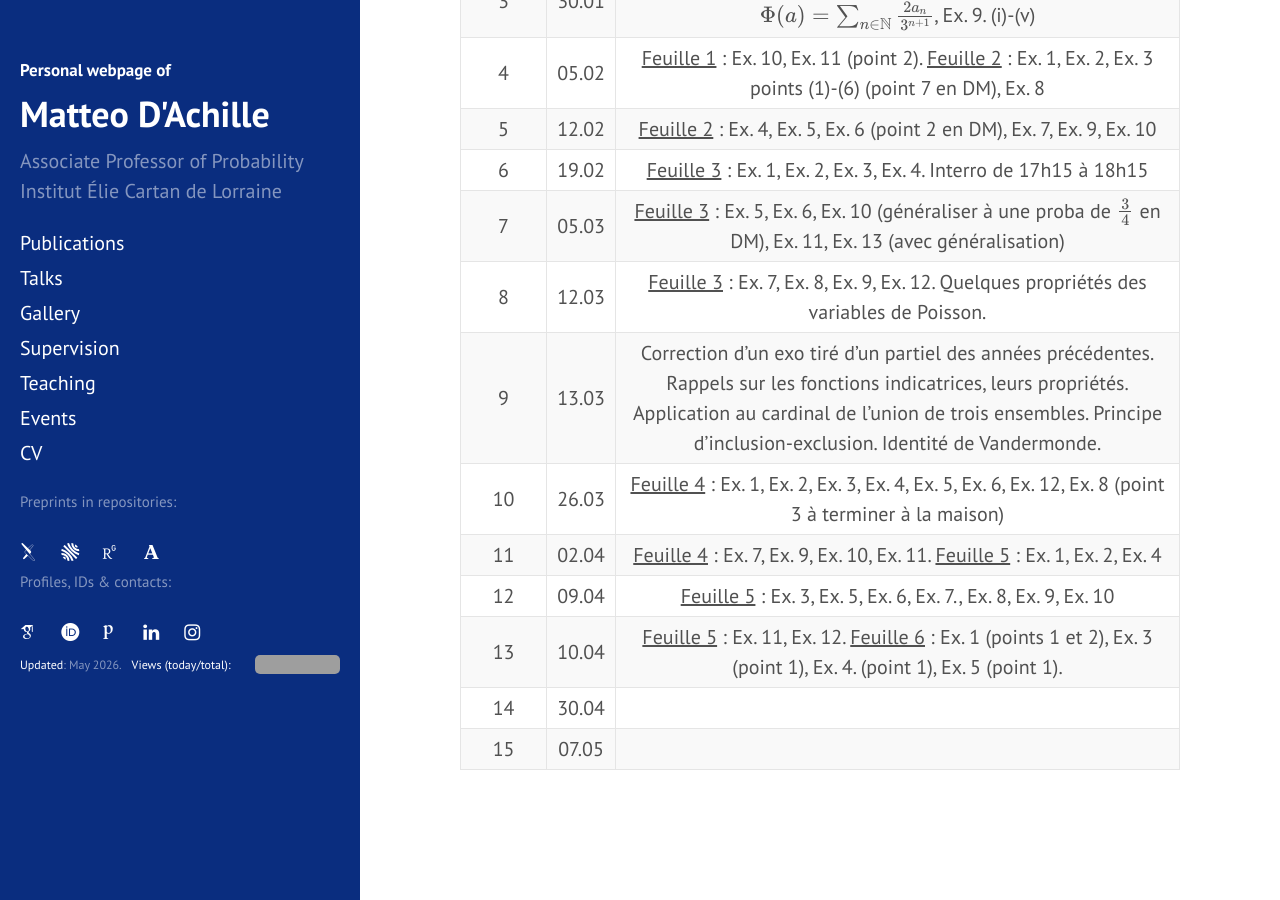
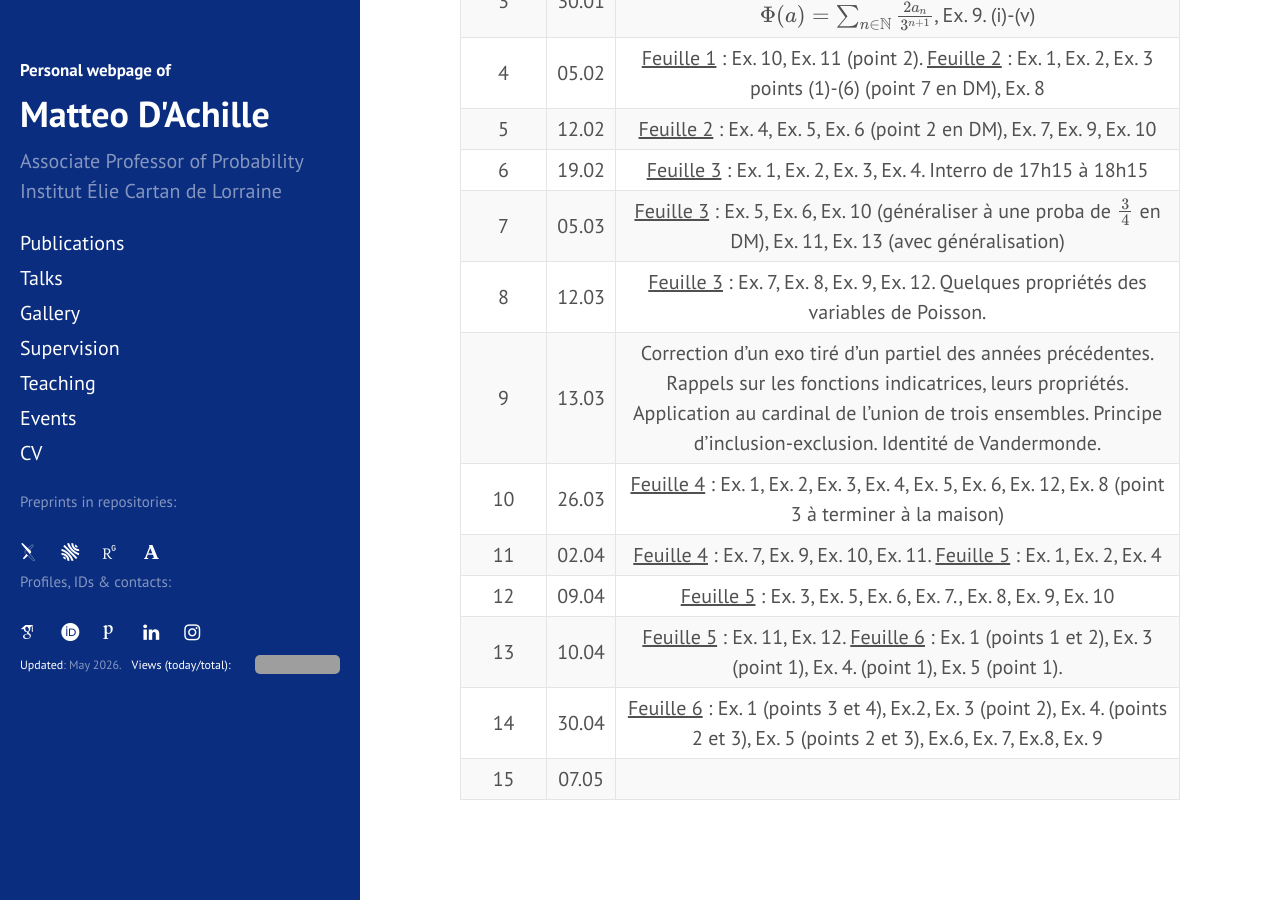
Before and after one commit to matteodachille/matteodachille.github.io, a Jekyll site: the page built from _courses/Proba2026.md, in a window 1280 px wide and 900 px high, scrolled down 1092 px. Built offline with Jekyll 4.4.1, drawn with Linux system fonts in a browser that asks for light colours; nearby versions of some CDN libraries; some web fonts are replaced; grey boxes are pictures that could not be loaded.

Commit message:
Updated proba class

```diff
--- a/_courses/Proba2026.md
+++ b/_courses/Proba2026.md
@@ -43,5 +43,5 @@ Pour le materiel de cours ainsi que les annonces communs voir la page ARCHE : [h
 | 11 | 02.04 | <u> Feuille 4</u> : Ex. 7, Ex. 9, Ex. 10, Ex. 11. <u> Feuille 5</u> : Ex. 1, Ex. 2, Ex. 4 |
 | 12 | 09.04 | <u> Feuille 5</u> : Ex. 3, Ex. 5, Ex. 6, Ex. 7., Ex. 8, Ex. 9, Ex. 10 |
 | 13 | 10.04 | <u> Feuille 5</u> : Ex. 11, Ex. 12. <u> Feuille 6</u> : Ex. 1 (points 1 et 2), Ex. 3 (point 1), Ex. 4. (point 1), Ex. 5 (point 1). |
-| 14 | 30.04 |  |
+| 14 | 30.04 | <u> Feuille 6</u> : Ex. 1 (points 3 et 4), Ex.2, Ex. 3 (point 2), Ex. 4. (points 2 et 3), Ex. 5 (points 2 et 3), Ex.6, Ex. 7, Ex.8, Ex. 9 |
 | 15 | 07.05 |  |
```
